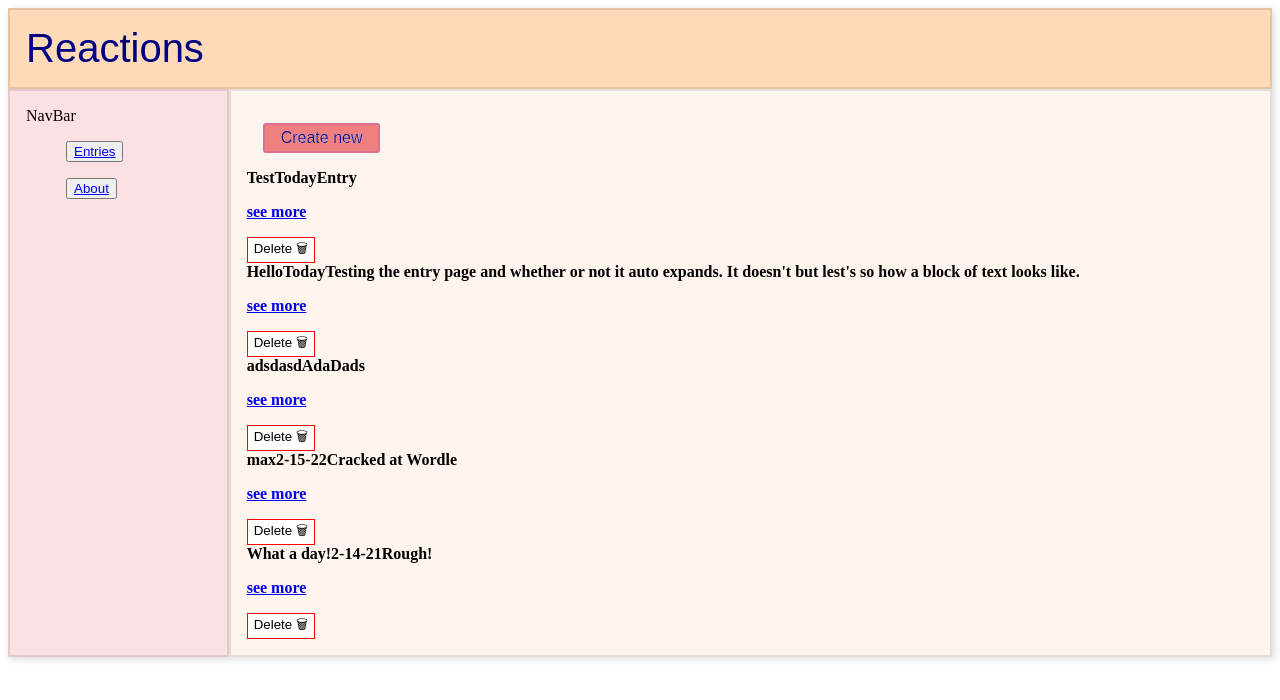
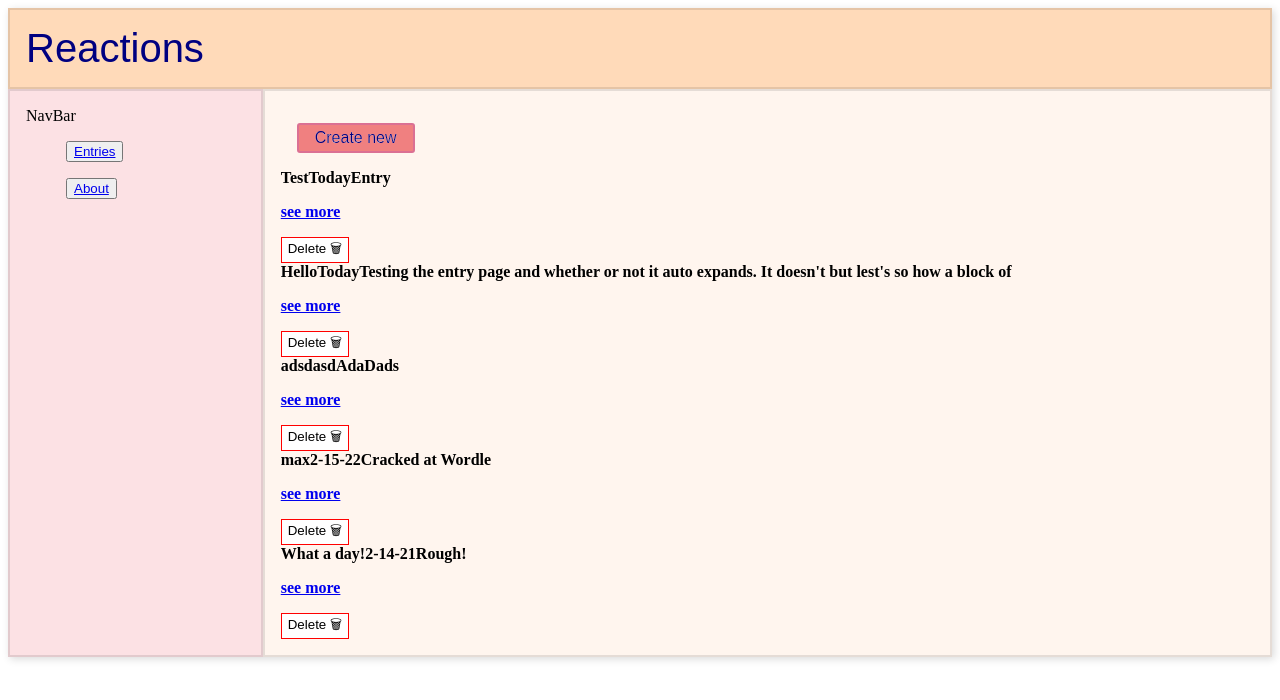
Before and after one commit to angelroundtrip/phase-2-group-project, a React (Create React App) app: page / in a window 1280 px wide. Shown: the top 700 px of the page. Built offline with nearby package versions, Linux system fonts and the light colour scheme; data requests are answered from the project's data file.

Commit message:
added "preview" of body on journal list

```diff
--- a/src/components/JournalListItem.js
+++ b/src/components/JournalListItem.js
@@ -6,7 +6,7 @@ function JournalListItem({entry, deleteEntry}) {
     <div>
         <span>{entry.title}</span>
         <span>{entry.date}</span>
-        <span>{entry.body}</span>
+        <span>{entry.body.slice(0, 99)}</span>
         <Link to={`/${entry.id}`}>
             <p>see more</p>
         </Link>
```
